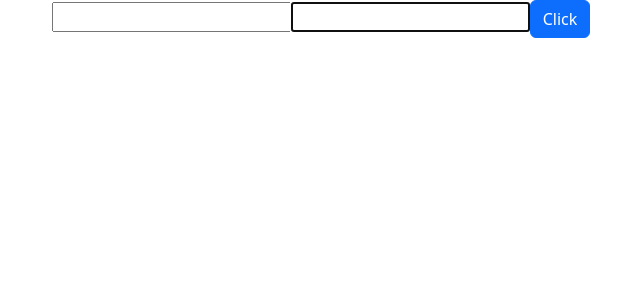
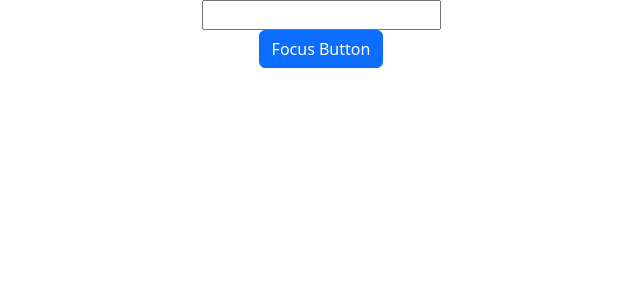
Before and after one commit to abdullahasif1/ReactJS-ALL-IN-ONE, a React (Create React App) app: page / in a window 1280 px wide. Shown: the top 300 px of the page, without its empty margins (319-959 px from the left). Built offline with nearby package versions, Linux system fonts and the light colour scheme.

Commit message:
Refs with Class Component

```diff
--- a/src/App.js
+++ b/src/App.js
@@ -19,13 +19,15 @@
 import PureComp from './Components/PureComp';
 import ParentComp from './Components/ParentComp';
 import RefsDemo from './Components/RefsDemo';
+import FocusInput from './Components/FocusInput';
 
 
 function App() {
 
   return (
     <div className="App">
-      <RefsDemo/>
+      <FocusInput/>
+      {/* <RefsDemo/> */}
 
 
       {/* <ParentComp/> */}
--- /dev/null
+++ b/src/Components/FocusInput.js
@@ -0,0 +1,25 @@
+import React, { Component } from 'react'
+import Input from './Input'
+
+ class FocusInput extends Component {
+    constructor(props) {
+      super(props)
+
+      this.componentRef = React.createRef()
+    }
+
+    handleClick=()=>{
+        this.componentRef.current.focusInput()
+    }
+
+  render() {
+    return (
+        <div>
+            <Input ref={this.componentRef}/>
+            <button className='btn btn-primary' onClick={this.handleClick}>Focus Button</button>
+        </div>
+    )
+  }
+}
+
+export default FocusInput
--- /dev/null
+++ b/src/Components/Input.js
@@ -0,0 +1,21 @@
+import React, { Component } from 'react'
+
+class Input extends Component {
+    constructor(props) {
+      super(props)
+      this.inputRef = React.createRef()
+    }
+
+    focusInput(){
+        this.inputRef.current.focus()
+    }
+  render() {
+    return (
+        <div>
+            <input type='text' ref = {this.inputRef}/>
+        </div>
+    )
+  }
+}
+
+export default Input
```
